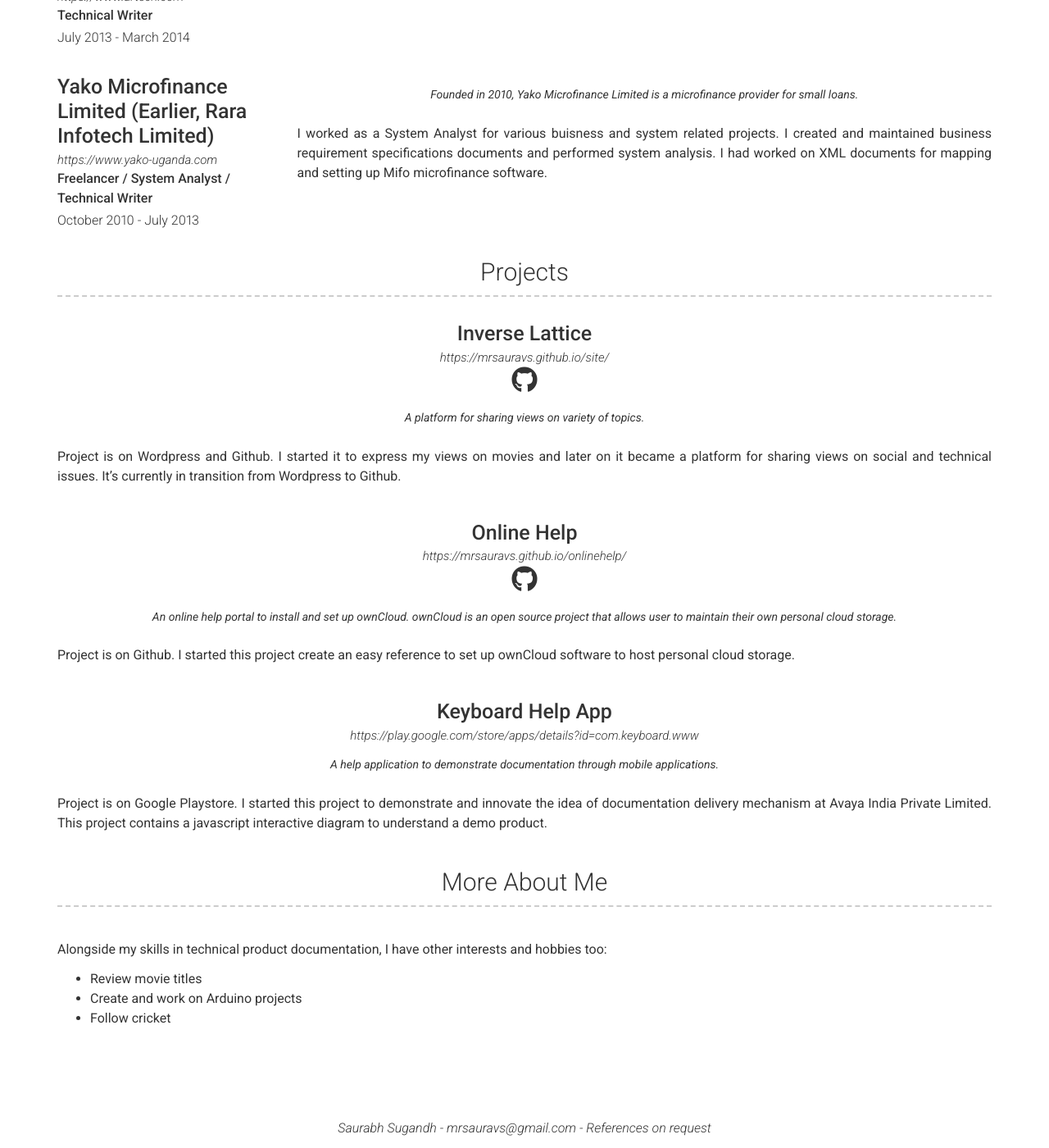
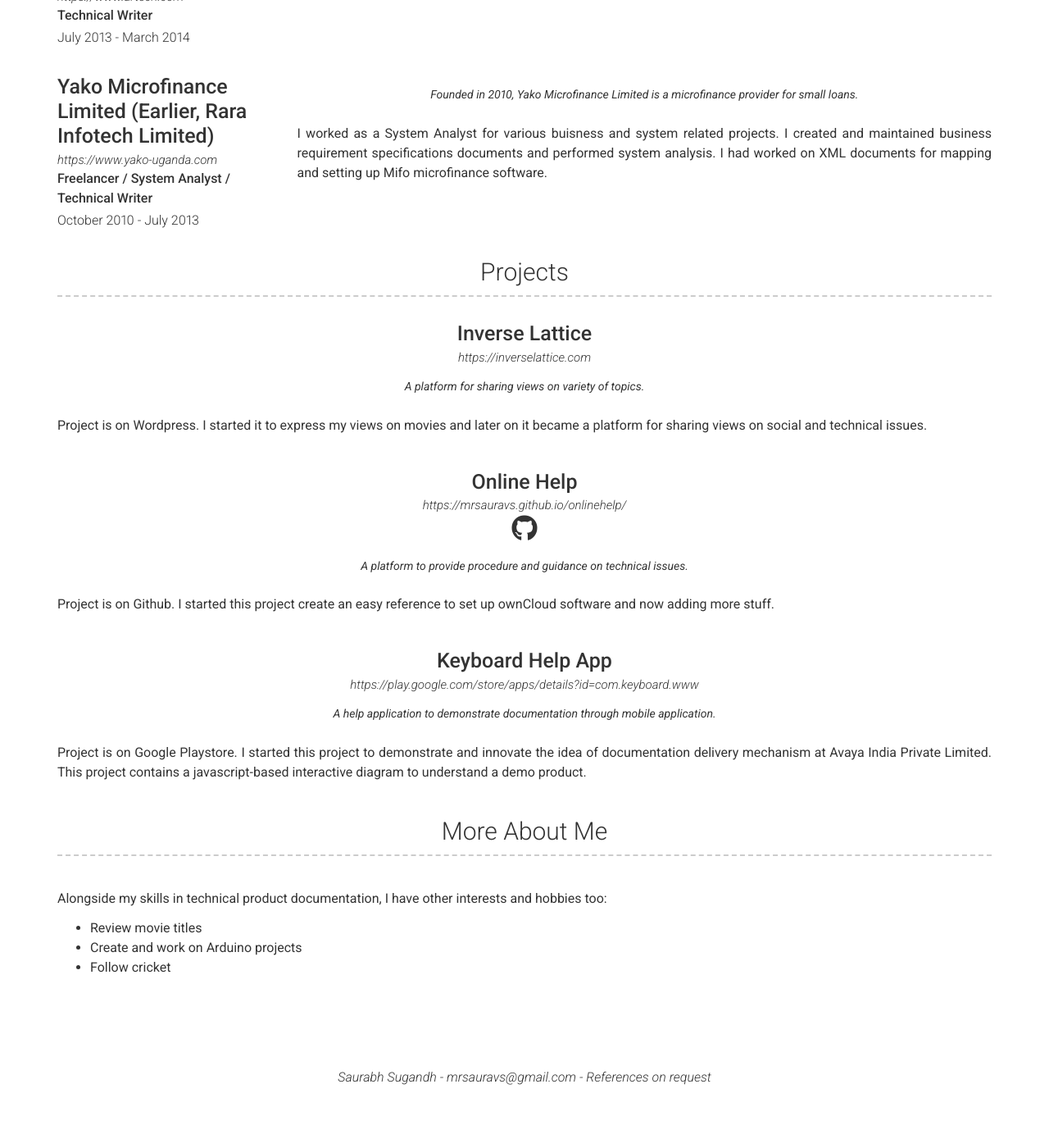
Before and after one commit to mrsauravs/professionalcv, a Jekyll site: the page built from index.md, in a window 1280 px wide and 1400 px high, scrolled down 2058 px. Shown: the whole window at 82% size. Built offline with Jekyll 4.4.1, drawn with Linux system fonts in a browser that asks for light colours; nearby versions of some CDN libraries; after the commit the page ends 3396 px from its top, so only the background shows below that.

Commit message:
Update projects.yml

```diff
--- a/_data/projects.yml
+++ b/_data/projects.yml
@@ -2,26 +2,24 @@
 - layout: top-middle
   name: Inverse Lattice
   link: https://inverselattice.com
-  link: https://mrsauravs.github.io/site/
-  github: mrsauravs/site
   quote: >
     A platform for sharing views on variety of topics.
   description: | # this will include new lines to allow paragraphs
-    Project is on Wordpress and Github. I started it to express my views on movies and later on it became a platform for sharing views on social and technical issues. It's currently in transition from Wordpress to Github.
+    Project is on Wordpress. I started it to express my views on movies and later on it became a platform for sharing views on social and technical issues.
 
 - layout: top-middle
   name: Online Help
   link: https://mrsauravs.github.io/onlinehelp/
   github: mrsauravs/onlinehelp
   quote: >
-    An online help portal to install and set up ownCloud. ownCloud is an open source project that allows user to maintain their own personal cloud storage.
+    A platform to provide procedure and guidance on technical issues.
   description: | # this will include new lines to allow paragraphs
-    Project is on Github. I started this project create an easy reference to set up ownCloud software to host personal cloud storage.
+    Project is on Github. I started this project create an easy reference to set up ownCloud software and now adding more stuff.
 
 - layout: top-middle
   name: Keyboard Help App
   link: https://play.google.com/store/apps/details?id=com.keyboard.www
   quote: >
-    A help application to demonstrate documentation through mobile applications.
+    A help application to demonstrate documentation through mobile application.
   description: | # this will include new lines to allow paragraphs
-    Project is on Google Playstore. I started this project to demonstrate and innovate the idea of documentation delivery mechanism at Avaya India Private Limited. This project contains a javascript interactive diagram to understand a demo product.
+    Project is on Google Playstore. I started this project to demonstrate and innovate the idea of documentation delivery mechanism at Avaya India Private Limited. This project contains a javascript-based interactive diagram to understand a demo product.
```
